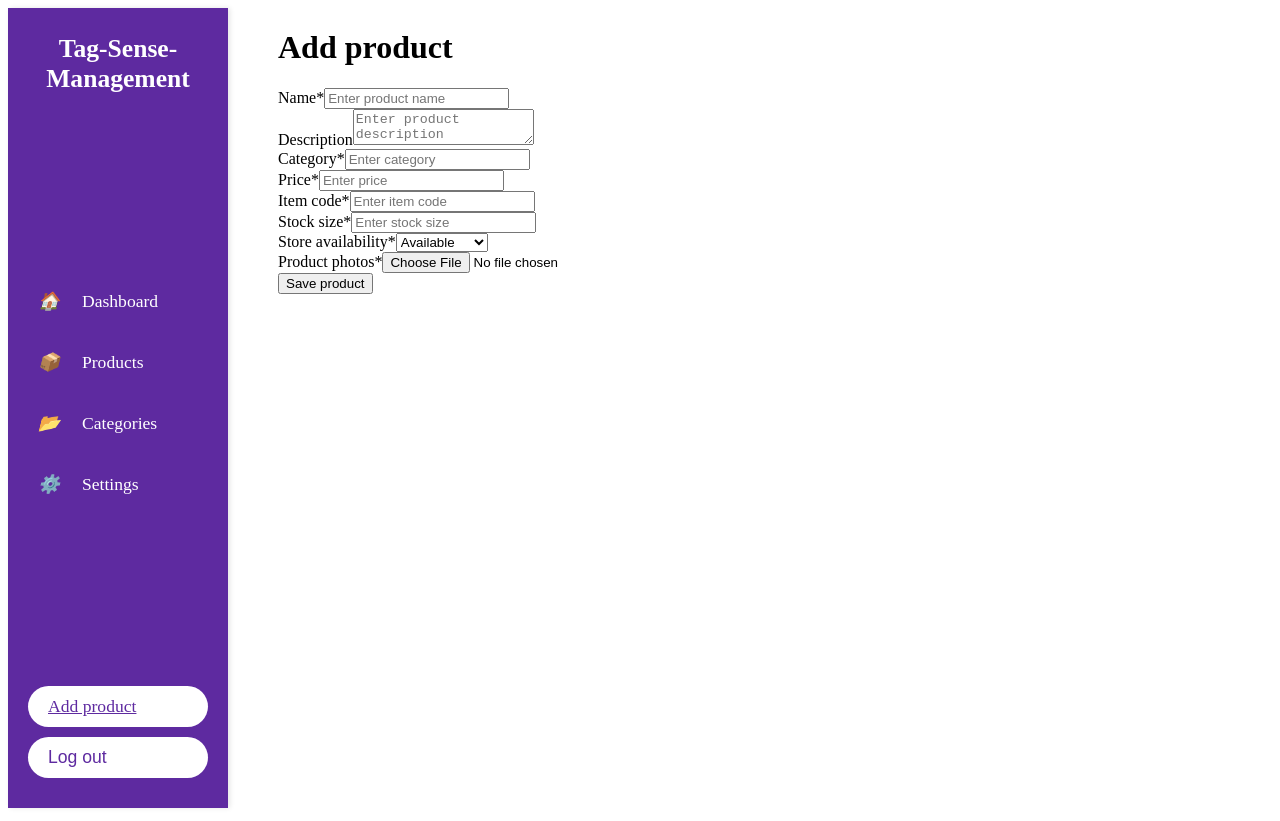
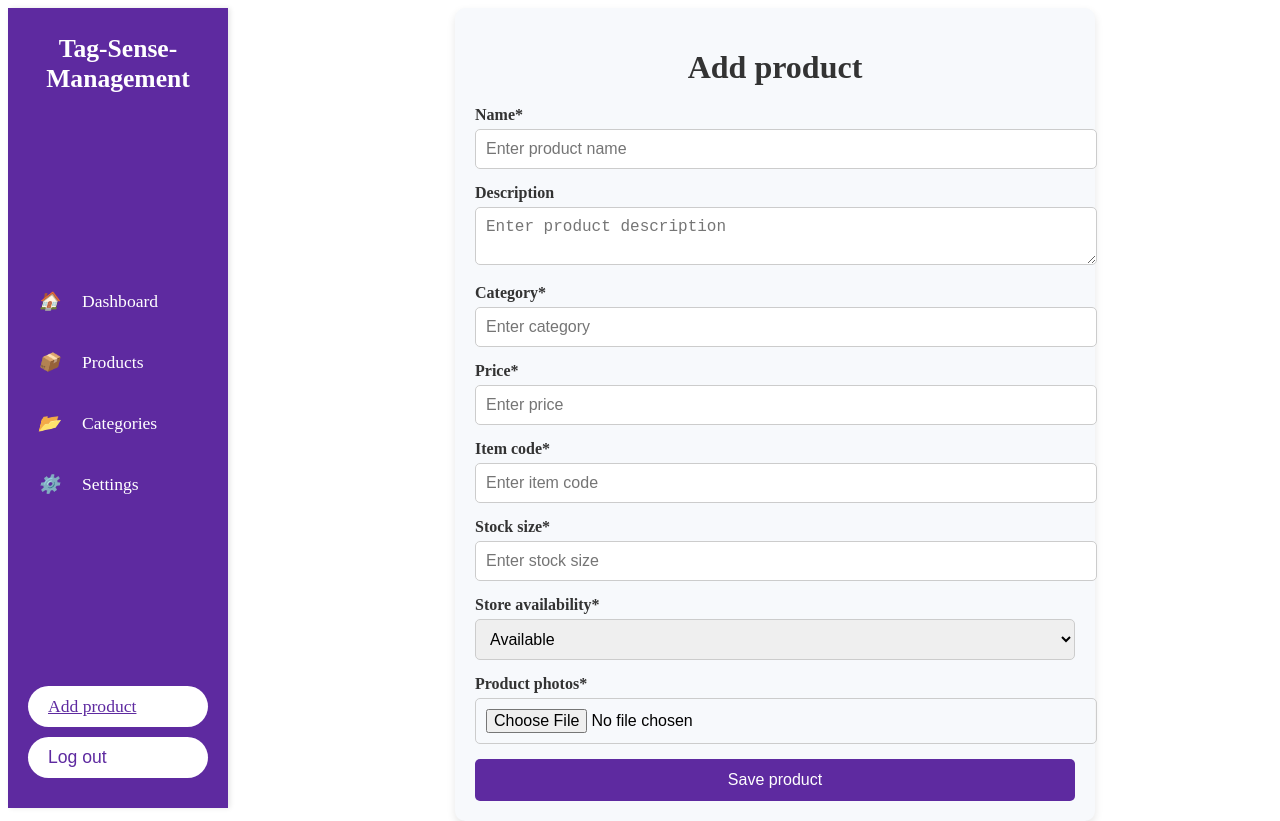
Before and after one commit to ethan-green3/Team-2051-Project, a Vue app in the folder team-2051-app/: page /add-product in a window 1280 px wide. Built offline with nearby package versions, Linux system fonts and the light colour scheme; sample sign-in values are in the browser's storage.

Commit message:
Added styling for the add product form page

```diff
--- a/team-2051-app/src/views/AddProduct.vue
+++ b/team-2051-app/src/views/AddProduct.vue
@@ -1,43 +1,43 @@
 <template>
   <div class="add-product-container">
     <h1>Add product</h1>
-    <form @submit.prevent="addProduct">
-      <div>
-        <label>Name*</label>
-        <input v-model="newProduct.name" placeholder="Enter product name" required />
+    <form @submit.prevent="addProduct" class="product-form">
+      <div class="form-group">
+        <label for="name">Name*</label>
+        <input id="name" v-model="newProduct.name" placeholder="Enter product name" required />
       </div>
-      <div>
-        <label>Description</label>
-        <textarea v-model="newProduct.description" placeholder="Enter product description"></textarea>
+      <div class="form-group">
+        <label for="description">Description</label>
+        <textarea id="description" v-model="newProduct.description" placeholder="Enter product description"></textarea>
       </div>
-      <div>
-        <label>Category*</label>
-        <input v-model="newProduct.category" placeholder="Enter category" required />
+      <div class="form-group">
+        <label for="category">Category*</label>
+        <input id="category" v-model="newProduct.category" placeholder="Enter category" required />
       </div>
-      <div>
-        <label>Price*</label>
-        <input v-model="newProduct.price" placeholder="Enter price" required />
+      <div class="form-group">
+        <label for="price">Price*</label>
+        <input id="price" v-model="newProduct.price" placeholder="Enter price" required />
       </div>
-      <div>
-        <label>Item code*</label>
-        <input v-model="newProduct.itemCode" placeholder="Enter item code" required />
+      <div class="form-group">
+        <label for="itemCode">Item code*</label>
+        <input id="itemCode" v-model="newProduct.itemCode" placeholder="Enter item code" required />
       </div>
-      <div>
-        <label>Stock size*</label>
-        <input v-model="newProduct.stockSize" placeholder="Enter stock size" required />
+      <div class="form-group">
+        <label for="stockSize">Stock size*</label>
+        <input id="stockSize" v-model="newProduct.stockSize" placeholder="Enter stock size" required />
       </div>
-      <div>
-        <label>Store availability*</label>
-        <select v-model="newProduct.storeAvailability" required>
+      <div class="form-group">
+        <label for="storeAvailability">Store availability*</label>
+        <select id="storeAvailability" v-model="newProduct.storeAvailability" required>
           <option value="Available">Available</option>
           <option value="Unavailable">Unavailable</option>
         </select>
       </div>
-      <div>
-        <label>Product photos*</label>
+      <div class="form-group">
+        <label for="productPhotos">Product photos*</label>
         <input type="file" @change="handleFileUpload"/>
       </div>
-      <button type="submit">Save product</button>
+      <button type="submit" class="save-button">Save product</button>
     </form>
   </div>
 </template>
@@ -93,3 +93,73 @@ export default {
   }
 };
 </script>
+
+<style scoped>
+/* General container styling */
+.add-product-container {
+  max-width: 600px;
+  margin: 0 auto;
+  padding: 20px;
+  background-color: #f7f9fc;
+  border-radius: 10px;
+  box-shadow: 0 4px 8px rgba(0, 0, 0, 0.1);
+}
+
+h1 {
+  text-align: center;
+  color: #333;
+  margin-bottom: 20px;
+}
+
+/* Form styling */
+.product-form {
+  display: flex;
+  flex-direction: column;
+}
+
+.form-group {
+  margin-bottom: 15px;
+}
+
+label {
+  display: block;
+  margin-bottom: 5px;
+  font-weight: bold;
+  color: #333;
+}
+
+input, textarea, select {
+  width: 100%;
+  padding: 10px;
+  border: 1px solid #ccc;
+  border-radius: 5px;
+  font-size: 16px;
+  outline: none;
+  transition: border-color 0.3s ease;
+}
+
+input:focus, textarea:focus, select:focus {
+  border-color: #5e2aa0;
+  box-shadow: 0 0 5px rgba(94, 42, 160, 0.3);
+}
+
+textarea {
+  resize: vertical;
+}
+
+/* Save button styling */
+.save-button {
+  padding: 12px;
+  background-color: #5e2aa0;
+  color: white;
+  font-size: 16px;
+  border: none;
+  border-radius: 5px;
+  cursor: pointer;
+  transition: background-color 0.3s ease;
+}
+
+.save-button:hover {
+  background-color: #4b1e7a;
+}
+</style>
```
